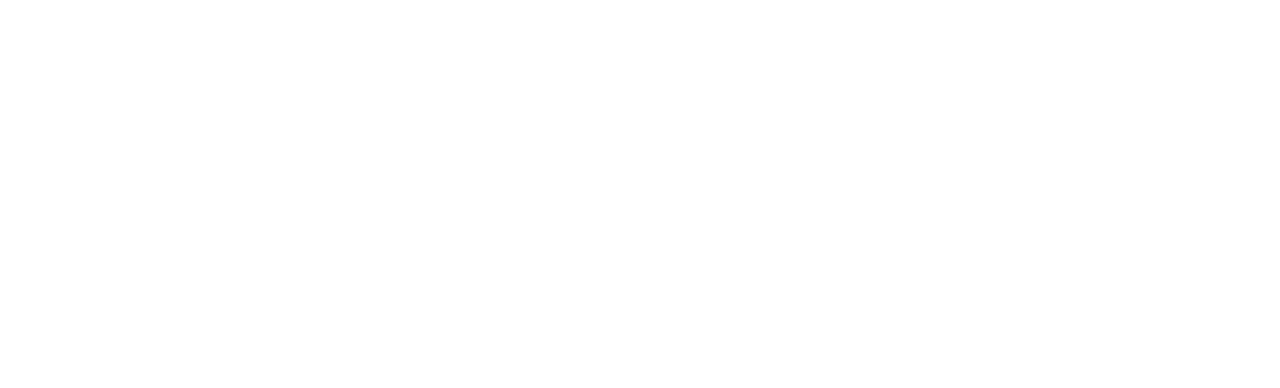
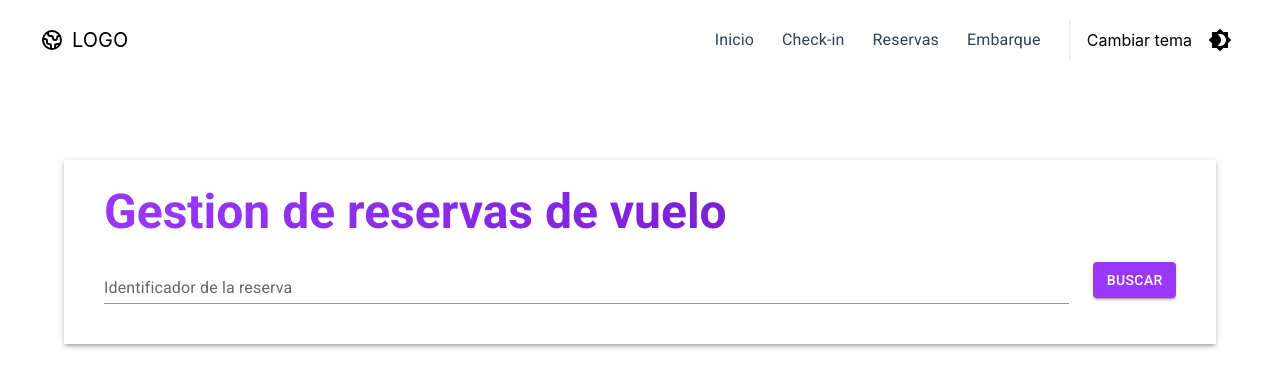
Before and after one commit to javiluli/tfg-aeropuerto-frontend, a React (Vite) app: page /gestion-reservas in a window 1280 px wide. Before the commit this address had no page. Shown: the top 388 px of the page. Built offline with nearby package versions, Linux system fonts and the light colour scheme; no server answers.

Commit message:
feat: pagina para consultar y eliminar reservas

```diff
--- a/src/App.jsx
+++ b/src/App.jsx
@@ -1,9 +1,14 @@
-import { Routes, Route } from 'react-router-dom'
+import { Route, Routes } from 'react-router-dom'
+
 import { Box } from '@mui/material'
+import Home from '@/pages/Home'
+import Reservas from '@/pages/Reservas'
+import Vuelos from '@/pages/Vuelos'
 
 // Pages
-import Home from '@/pages/Home'
-import Vuelos from '@/pages/Vuelos'
+
+
+
 
 function App() {
 	return (
@@ -11,6 +16,7 @@
 			<Routes>
 				<Route path="/" element={<Home />} />
 				<Route path="/vuelos" element={<Vuelos />} />
+				<Route path="/gestion-reservas" element={<Reservas />} />
 			</Routes>
 		</Box>
 	)
--- a/src/const/index.js
+++ b/src/const/index.js
@@ -18,4 +18,5 @@
 const URL_BASE = 'http://localhost:8080/api/v1'
 export const urls = {
 	GET_AEROPUERTOS: `${URL_BASE}/aeropuertos`,
+	GET_PASAJERO_Y_RESERVA: `${URL_BASE}/pasajero`,
 }
--- /dev/null
+++ b/src/hooks/usePasajeroYReserva.jsx
@@ -0,0 +1,23 @@
+import { useEffect, useState } from 'react'
+
+import getPasajeroConReserva from '@/services/getPasajeroConReserva'
+
+function usePasajeroYReserva(id) {
+	const [pasajero, setPasajero] = useState(null)
+	const [idReserva, setIdReserva] = useState(null)
+
+	useEffect(
+		function () {
+			getPasajeroConReserva(id).then((pasajero) => {
+				setPasajero(pasajero)
+			})
+
+			setIdReserva(id)
+		},
+		[idReserva]
+	)
+
+	return { pasajero }
+}
+
+export default usePasajeroYReserva
--- /dev/null
+++ b/src/pages/Reservas/index.jsx
@@ -0,0 +1,165 @@
+import * as Yup from 'yup'
+
+import { Form, Formik } from 'formik'
+import { useEffect, useState } from 'react'
+
+import Box from '@mui/material/Box'
+import Button from '@mui/material/Button'
+import Container from '@mui/material/Container'
+import Grid from '@mui/material/Grid'
+import Header from '@/components/Header'
+import InputField from '@/components/InputField/InputField'
+import Paper from '@mui/material/Paper'
+import Table from '@mui/material/Table'
+import TableBody from '@mui/material/TableBody'
+import TableCell from '@mui/material/TableCell'
+import TableContainer from '@mui/material/TableContainer'
+import TableHead from '@mui/material/TableHead'
+import TableRow from '@mui/material/TableRow'
+import Typography from '@mui/material/Typography'
+import eliminarReserva from '@/services/eliminarReserva'
+import getPasajeroConReserva from '@/services/getPasajeroConReserva'
+
+const Reservas = () => {
+	const [pasajero, setPasajero] = useState(null)
+	const [idReserva, setIdReserva] = useState(null)
+
+	const initialValues = {
+		idReserva: '',
+	}
+
+	const validationSchema = Yup.object({
+		idReserva: Yup.string().required('El numero de reserva es obligatorio'),
+	})
+
+	const onSubmit = (values, { setSubmitting }) => {
+		setSubmitting(false)
+		const { idReserva } = values
+		setIdReserva(idReserva)
+	}
+
+	useEffect(() => {
+		getPasajeroConReserva(idReserva).then((pasajero) => {
+			setPasajero(pasajero)
+		})
+	}, [idReserva])
+
+	return (
+		<Box>
+			<Header />
+
+			<Box sx={{ px: 5, py: 10 }}>
+				<Container maxWidth="xl">
+					<Box component="div" sx={{ px: 5, py: 3, boxShadow: 3, backgroundColor: 'background.default' }}>
+						<Typography
+							align="left"
+							variant="h3"
+							component="h1"
+							fontWeight="700"
+							style={{
+								color: 'transparent',
+								backgroundImage: 'linear-gradient(90deg, hsl(270, 95%, 60%) 0%, hsl(270, 85%, 40%)',
+								WebkitBackgroundClip: 'text',
+								backgroundClip: 'text',
+							}}
+						>
+							Gestion de reservas de vuelo
+						</Typography>
+
+						<Formik initialValues={initialValues} validationSchema={validationSchema} onSubmit={onSubmit}>
+							<Form className="flex items-center gap-6">
+								<InputField name="idReserva" label="Identificador de la reserva" variant="standard" />
+
+								<Button variant="contained" type="submit">
+									Buscar
+								</Button>
+							</Form>
+						</Formik>
+
+						{pasajero !== null ? (
+							<Grid spacing={4} container direction="row" justifyContent="flex-end" alignItems="flex-start">
+								<Grid item xs={12}>
+									<CardOfReservaPasajero pasajero={pasajero} />
+								</Grid>
+								<Grid item>
+									<Button variant="outlined" type="button" color="error" onClick={() => eliminarReserva(idReserva)}>
+										Cancelar reserva
+									</Button>
+								</Grid>
+							</Grid>
+						) : null}
+					</Box>
+				</Container>
+			</Box>
+		</Box>
+	)
+}
+export default Reservas
+
+const CardOfReservaPasajero = ({ pasajero }) => {
+	const { nombre, apellidos, dni, email, reserva } = pasajero
+	const { vuelo } = reserva
+	const { avion, fechaSalida, horaSalida, fechaLlegada, horaLlegada } = vuelo
+	const { modeloAvion, matriculaAvion } = avion
+	const { nombreModelo } = modeloAvion
+
+	return (
+		<Box>
+			<Typography variant="h5" component="h2">
+				Datos de la reserva
+			</Typography>
+			<TableContainer component={Paper} style={{ marginBottom: '2em' }}>
+				<Table sx={{ minWidth: 650 }} size="small" aria-label="a dense table">
+					<TableHead>
+						<TableRow>
+							<TableCell>Modelo de avion </TableCell>
+							<TableCell>Matricula del avion </TableCell>
+							<TableCell>Fecha y hora de salida</TableCell>
+							<TableCell>Fecha y hora de llegada</TableCell>
+						</TableRow>
+					</TableHead>
+					<TableBody>
+						<TableRow key={1} sx={{ '&:last-child td, &:last-child th': { border: 0 } }}>
+							<TableCell component="th" scope="row">
+								{nombreModelo}
+							</TableCell>
+							<TableCell>{matriculaAvion}</TableCell>
+							<TableCell>
+								{fechaSalida} {horaSalida}
+							</TableCell>
+							<TableCell>
+								{fechaLlegada} {horaLlegada}
+							</TableCell>
+						</TableRow>
+					</TableBody>
+				</Table>
+			</TableContainer>
+
+			<Typography variant="h5" component="h2">
+				Pasajeros
+			</Typography>
+			<TableContainer component={Paper}>
+				<Table sx={{ minWidth: 650 }} size="small" aria-label="a dense table">
+					<TableHead>
+						<TableRow>
+							<TableCell>Nombre </TableCell>
+							<TableCell>Apellidos </TableCell>
+							<TableCell>DNI</TableCell>
+							<TableCell>E-mail</TableCell>
+						</TableRow>
+					</TableHead>
+					<TableBody>
+						<TableRow key={1} sx={{ '&:last-child td, &:last-child th': { border: 0 } }}>
+							<TableCell component="th" scope="row">
+								{nombre}
+							</TableCell>
+							<TableCell>{apellidos}</TableCell>
+							<TableCell>{dni}</TableCell>
+							<TableCell>{email}</TableCell>
+						</TableRow>
+					</TableBody>
+				</Table>
+			</TableContainer>
+		</Box>
+	)
+}
--- a/src/pages/Vuelos/SeccionRegistros/index.jsx
+++ b/src/pages/Vuelos/SeccionRegistros/index.jsx
@@ -1,6 +1,6 @@
 import Container from '@mui/material/Container'
 import Grid from '@mui/material/Grid'
-import InputField from '../InputField'
+import InputField from '@/components/InputField/InputField'
 import Typography from '@mui/material/Typography'
 
 const SeccionRegistros = () => {
--- /dev/null
+++ b/src/services/eliminarReserva.jsx
@@ -0,0 +1,23 @@
+function eliminarReserva(idReserva) {
+	const URL = `http://localhost:8080/api/v1/reserva/${idReserva}`
+
+	const fetchData = {
+		method: 'DELETE',
+		body: JSON.stringify(idReserva),
+		headers: {
+			'Access-Control-Allow-Origin': '*',
+			'Content-Type': 'application/json',
+		},
+	}
+
+	return fetch(URL, fetchData)
+		.then((response) => response.text())
+		.then((response) => {
+			return true
+		})
+		.catch((err) => {
+			return false
+		})
+}
+
+export default eliminarReserva
--- /dev/null
+++ b/src/services/getPasajeroConReserva.jsx
@@ -0,0 +1,23 @@
+function getPasajeroConReserva(idReserva) {
+	const URL = `http://localhost:8080/api/v1/pasajero/${idReserva}`
+	const fetchData = {
+		method: 'GET',
+		headers: {
+			'Access-Control-Allow-Origin': '*',
+			'Content-Type': 'application/json',
+		},
+	}
+
+	return fetch(URL, fetchData)
+		.then((res) => res.text())
+		.then((res) => {
+			if (res || !/^\s*$/.test(res)) {
+				let data = JSON.parse(res)
+				const { reserva, nombre, apellidos, dni, email } = data
+				return { reserva, nombre, apellidos, dni, email }
+			}
+			return null
+		})
+}
+
+export default getPasajeroConReserva
```
Also changed, not shown: src/components/InputField/InputField.jsx (renamed from src/pages/Vuelos/InputField.jsx).
